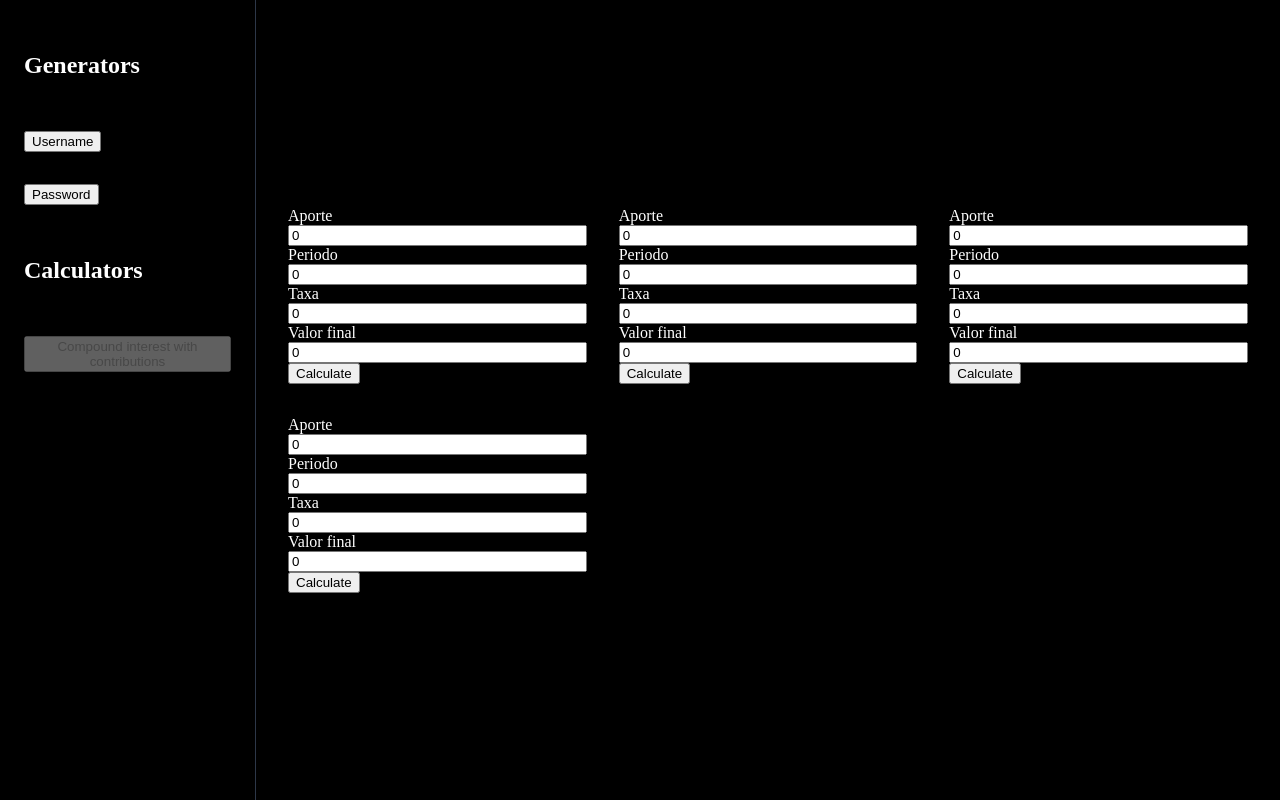
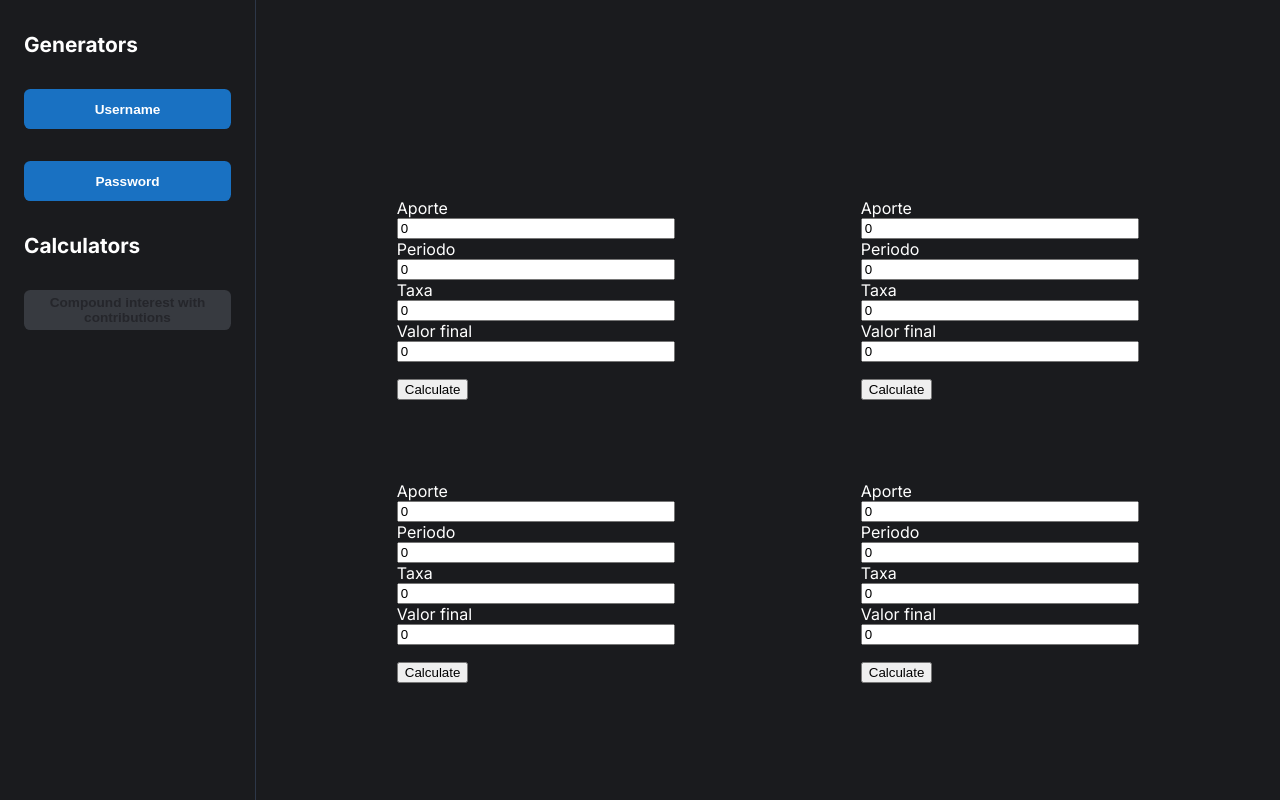
Before and after one commit to JonasCSilva/tools__next, a Next.js app: page /compound-interest-with-contributions in a window 1280 px wide. Built offline with nearby package versions, Linux system fonts and the light colour scheme.

Commit message:
overall styles improved

```diff
--- a/app/compound-interest-with-contributions/(forms)/form.module.scss
+++ b/app/compound-interest-with-contributions/(forms)/form.module.scss
@@ -1,4 +1,14 @@
 .root {
   display: flex;
   flex-direction: column;
+
+  & > div:last-of-type {
+    margin-top: 1rem;
+  }
+
+  /* input::-webkit-outer-spin-button,
+  input::-webkit-inner-spin-button {
+    -webkit-appearance: none;
+    margin: 0;
+  } */
 }
--- a/app/compound-interest-with-contributions/page.module.scss
+++ b/app/compound-interest-with-contributions/page.module.scss
@@ -1,7 +1,8 @@
 .root {
   display: grid;
-  grid-template-columns: repeat(auto-fill, minmax(16rem, 1fr));
+  grid-template-columns: repeat(2, 30%);
+  justify-content: center;
   width: 100%;
-  gap: 2rem;
-  padding: 2rem
+  gap: 20%;
+  padding: 3rem;
 }
--- a/app/layout.module.scss
+++ b/app/layout.module.scss
@@ -2,7 +2,7 @@
   display: grid;
   grid-template-columns: 1fr 4fr;
   height: 100vh;
-  background: black;
+  background: #1A1B1E;
   margin: 0;
   color: white;
 }
@@ -20,3 +20,36 @@
   align-items: center;
   justify-content: center;
 }
+
+.heading {
+  margin: 0;
+  font-size: 1.3rem;
+}
+
+.button {
+  width: 100%;
+  height: 2.5rem;
+  border-radius: 0.4rem;
+  border: none;
+  font-size: 0.85rem;
+  font-weight: 600;
+
+  &:disabled {
+    background-color: #373A40;
+    color: #25262b;
+  }
+
+  &:not(:disabled) {
+    cursor: pointer;
+    background-color: #1971c2;
+    color: white;
+
+    &:not(:active):hover {
+      background-color: #1864ab;
+    }
+
+    &:active {
+      transform: translateY(1px);
+    }
+  }
+}
--- a/app/layout.tsx
+++ b/app/layout.tsx
@@ -1,31 +1,38 @@
 'use client'
 
 import './globals.scss'
+import { Inter } from '@next/font/google'
 import Link from 'next/link'
 import { usePathname } from 'next/navigation'
 import { ReactNode } from 'react'
 
 import styles from './layout.module.scss'
 
+const inter = Inter({ subsets: ['latin'] })
+
 export default function RootLayout({ children }: { children: ReactNode }) {
   const pathname = usePathname()
 
-  const path = pathname?.split('/')[1]
+  const path = pathname!.split('/')[1]
 
   return (
-    <html lang='en'>
+    <html lang='en' className={inter.className}>
       <body className={styles.body}>
         <aside className={styles.aside}>
-          <h2>Generators</h2>
+          <h2 className={styles.heading}>Generators</h2>
           <Link href='/username'>
-            <button disabled={path === 'username'}>Username </button>
+            <button className={styles.button} disabled={path === 'username'}>
+              Username
+            </button>
           </Link>
           <Link href='/password'>
-            <button disabled={path === 'password'}> Password </button>
+            <button className={styles.button} disabled={path === 'password'}>
+              Password
+            </button>
           </Link>
-          <h2>Calculators</h2>
+          <h2 className={styles.heading}>Calculators</h2>
           <Link href='/compound-interest-with-contributions'>
-            <button disabled={path === 'compound-interest-with-contributions'}>
+            <button className={styles.button} disabled={path === 'compound-interest-with-contributions'}>
               Compound interest with contributions
             </button>
           </Link>
--- a/app/password/page.module.scss
+++ b/app/password/page.module.scss
@@ -10,9 +10,10 @@
   width: 18rem;
   color: white;
   border-radius: 0.4rem;
+  border: none;
 
   &:disabled {
-    background-color: dimgrey;
+    background-color: #373A40;
   }
 
   &:not(:disabled) {
--- a/app/username/page.module.scss
+++ b/app/username/page.module.scss
@@ -10,9 +10,10 @@
   width: 18rem;
   color: white;
   border-radius: 0.4rem;
+  border: none;
 
   &:disabled {
-    background-color: dimgrey;
+    background-color: #373A40;
   }
 
   &:not(:disabled) {
--- a/package.json
+++ b/package.json
@@ -9,6 +9,7 @@
     "lint": "next lint"
   },
   "dependencies": {
+    "@next/font": "^13.1.1",
     "clsx": "^1.2.1",
     "generate-password": "^1.7.0",
     "next": "13.0.6",
```
Also changed, not shown: 1 other file (tests, documents, lock files or other folders).
